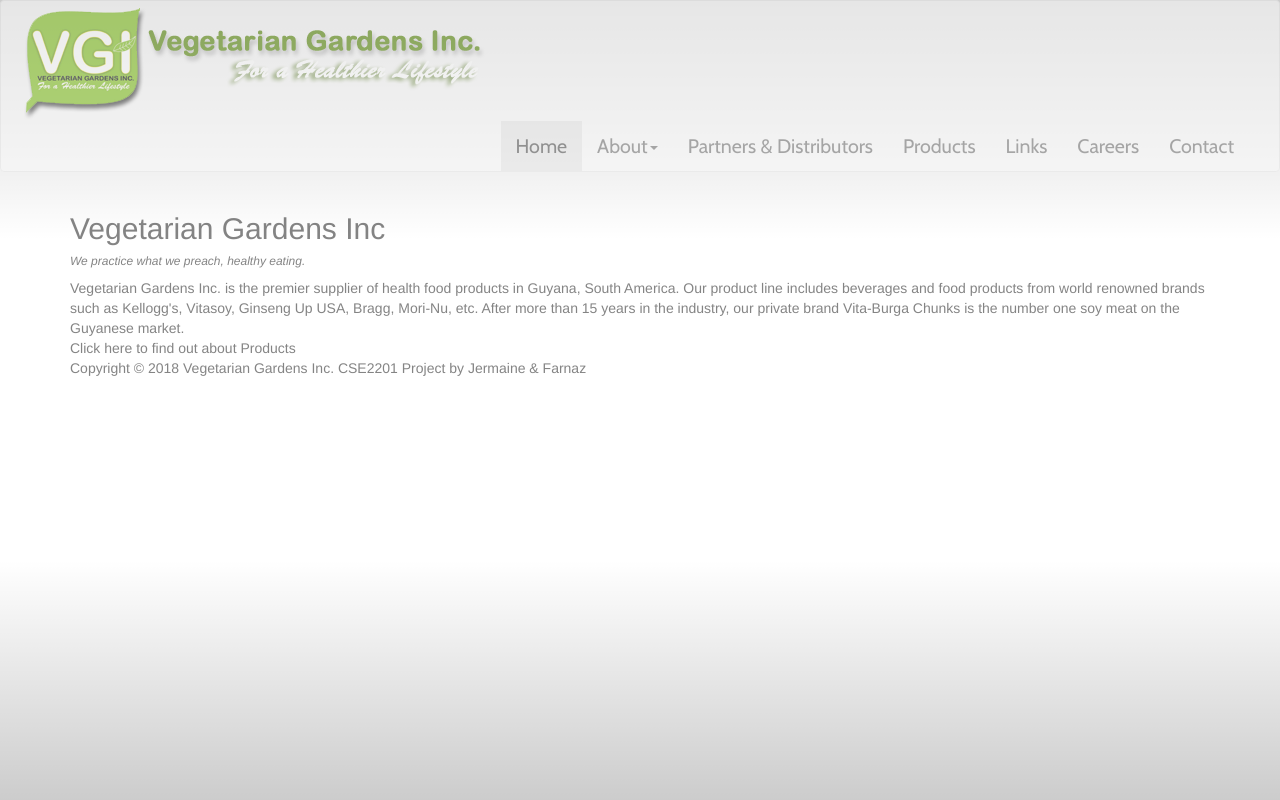
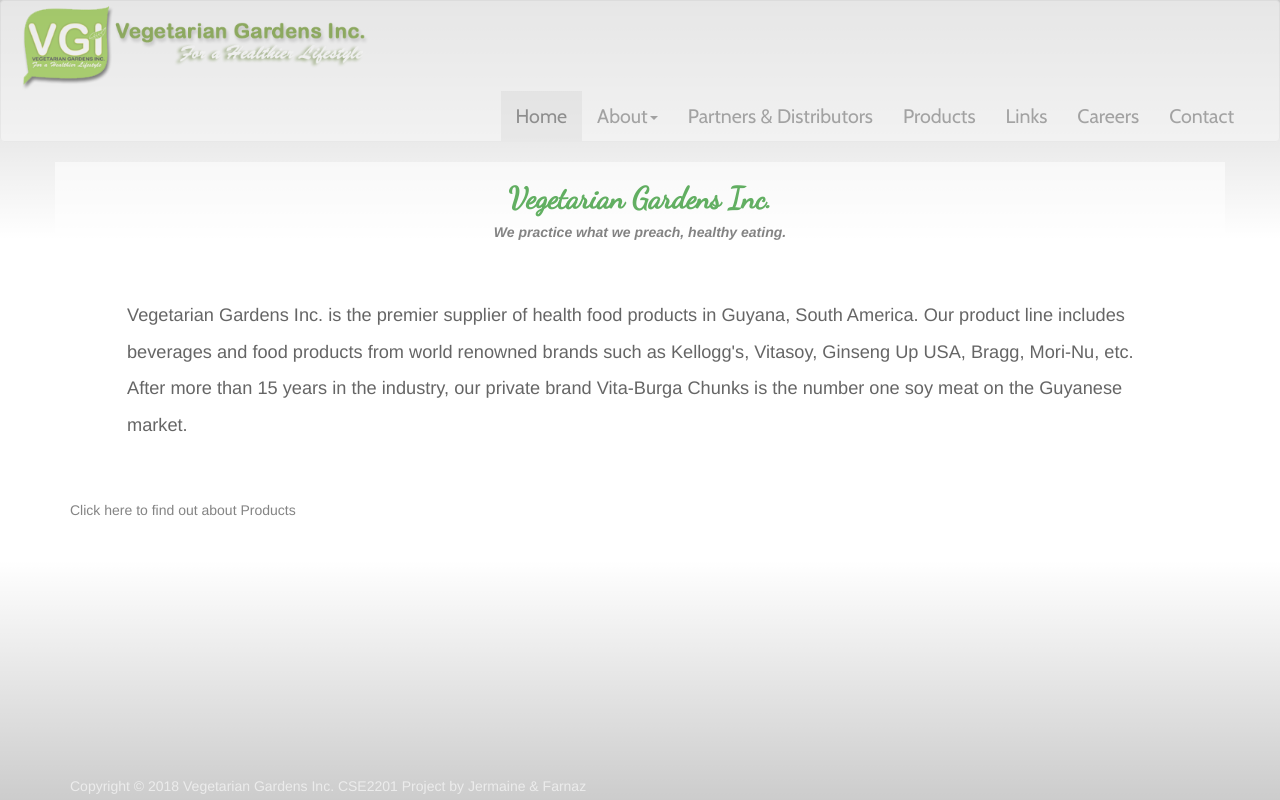
Before and after one commit to Farnaz03/vgiworld, a plain HTML site: page index.html in a window 1280 px wide. Drawn offline with nearby package versions, Linux system fonts and the light colour scheme.

Commit message:
Update text content

```diff
--- a/index.html
+++ b/index.html
@@ -21,7 +21,7 @@
           <span class="icon-bar"></span>
           <span class="icon-bar"></span>
         </button>
-      <a class="logo" href="index.html"><img src="image/logo1.png" alt="logo"></a>
+      <a class="logo" href="index.html"><img src="image/logo1.png" alt="logo" style="width: 75%; height: auto;"></a>
       </div>
         <div class="collapse navbar-collapse" id="myNavbar">
           <ul class="nav navbar-nav">
@@ -44,8 +44,8 @@
 
 
   <div class="container">
-    <h2>Vegetarian Gardens Inc</h2>
-    <h6><em>We practice what we preach, healthy eating.</em></h6>
+    <h2>Vegetarian Gardens Inc.</h2>
+    <h5><em>We practice what we preach, healthy eating.</em></h5>
 
     <div class="info">
       Vegetarian Gardens Inc. is the premier supplier of
@@ -64,6 +64,5 @@
       Copyright &copy; 2018 Vegetarian Gardens Inc.
       CSE2201 Project by Jermaine & Farnaz
   </footer>
-</div>
 </body>
 </html>
--- a/style.css
+++ b/style.css
@@ -5,14 +5,11 @@ html, body {
 #myNavbar {
   position:relative;
   float: right;
+  font-weight: normal !important;
   font-family: 'Cabin', sans-serif;
   font-size: 1.4em;
 }
 
-.logo{
-    max-width: 100%;
-    height: auto:
-}
 .bg{
   background:linear-gradient(rgba(0,0,0,0.2), rgba(0,0,0,0) 30%, rgba(0,0,0,0) 70%, rgba(0,0,0,0.2)), url("bg3.jpg");
   height:50%;
@@ -31,7 +28,36 @@ html, body {
   background-repeat: no-repeat;
   background-size: cover;
   opacity: 0.6;
+}
+div.container {
+  margine: 30px;
+  background-color: #ffffff;
+  opacity: 1;
+}
 
+div.container h2, h5 {
+  text-align: center;
+  font-weight: bold;
 }
+
+div.container h2 {
+  font-family: 'Dancing Script', cursive;
+  color: green;
+  text-shadow: 3px;
+}
+
+div.info {
+  margin: 5%;
+  color: #000000;
+  font-size: 130%;
+  line-height: 2em;
+  overflow: scroll;
+}
+
+footer {
+  margin-top: 20%;
+  color: white;
+}
+
 /* font-family: 'Cabin', sans-serif;
 font-family: 'Dancing Script', cursive; */
```
Also changed, not shown: about.html (+3 -3 lines), history.html (+4 -3 lines), products.html (+1 -1 lines).
